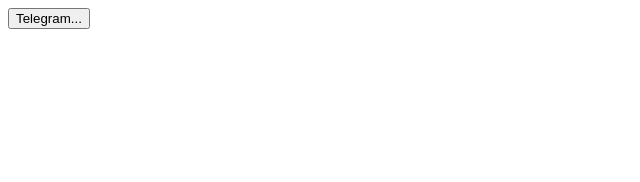
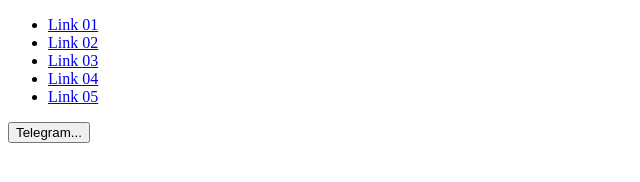
Before and after one commit to Muhammadjewel/n24, a plain HTML site: page index.html in a window 1280 px wide. Shown: the whole page, without its empty margins (0-640 px from the left). Drawn offline with Linux system fonts and the light colour scheme.

Commit message:
Update sitenav

```diff
--- a/index.html
+++ b/index.html
@@ -8,7 +8,15 @@
 <body>
 
   <!-- SITENAV -->
-  <nav></nav>
+  <nav class="sitenav">
+    <ul>
+      <li class="active"><a href="#">Link 01</a></li>
+      <li><a href="#">Link 02</a></li>
+      <li><a href="#">Link 03</a></li>
+      <li><a href="#">Link 04</a></li>
+      <li><a href="#">Link 05</a></li>
+    </ul>
+  </nav>
 
   <!-- feature- yangi imkoniyat qo'shiladi -->
   <!-- fix- xato tuzatiladi -->
```
